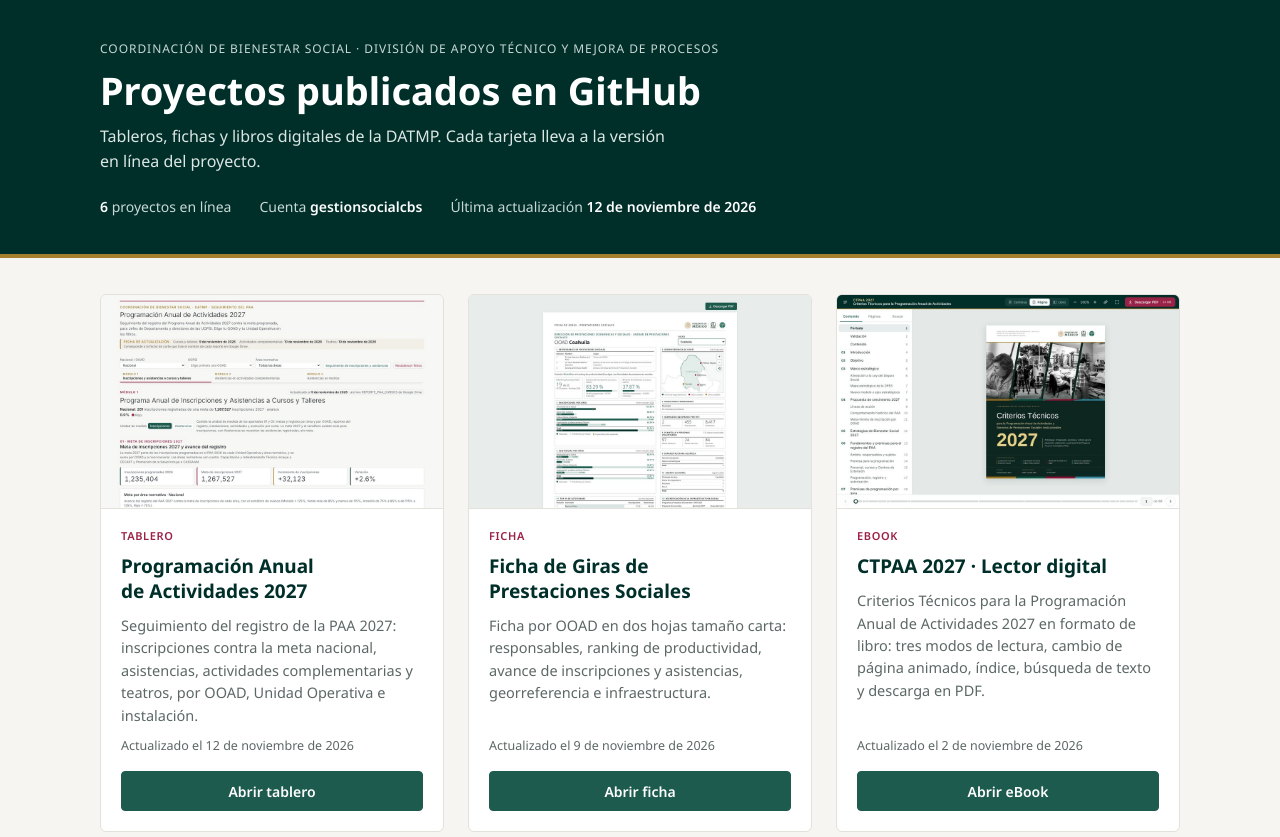
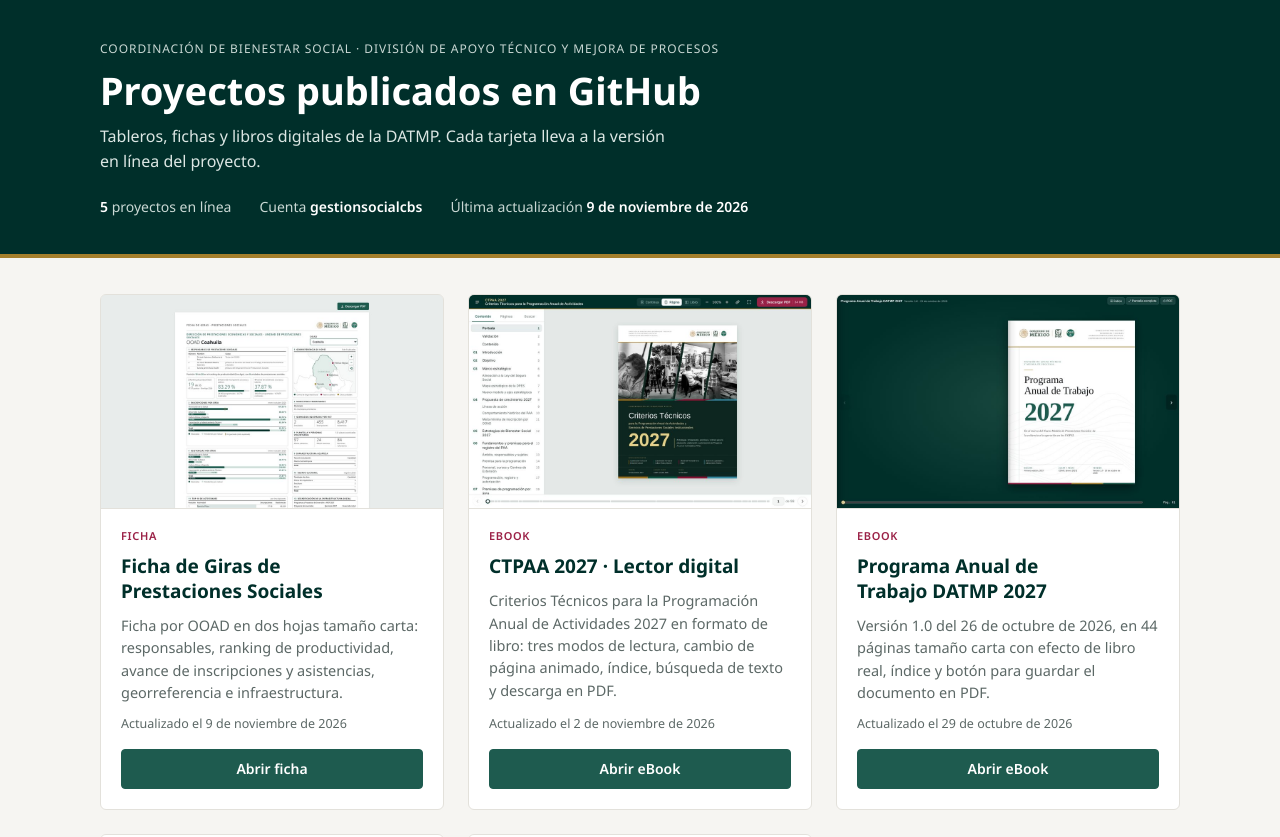
Before and after one commit to gestionsocialcbs/DATMP, a plain HTML site: page index.html in a window 1280 px wide. Shown: the top 837 px of the page. Drawn offline with Linux system fonts and the light colour scheme.

Commit message:
Elimina el tablero de la Programación Anual de Actividades 2027 del catálogo
Co-Authored-By: Claude Sonnet 5.5 <noreply@anthropic.com>
Claude-Session: https://claude.ai/code/session_01MfByuxqzdMRzx3sx89Wjzf

```diff
--- a/index.html
+++ b/index.html
@@ -52,9 +52,9 @@ h2{font-size:19px;line-height:1.3;font-weight:700;margin:0;color:var(--verde-osc
     <h1>Proyectos publicados en GitHub</h1>
     <p class="lead">Tableros, fichas y libros digitales de la DATMP. Cada tarjeta lleva a la versión en línea del proyecto.</p>
     <div class="meta">
-      <span><b>6</b> proyectos en línea</span>
+      <span><b>5</b> proyectos en línea</span>
       <span>Cuenta <b>gestionsocialcbs</b></span>
-      <span>Última actualización <b>12 de noviembre de 2026</b></span>
+      <span>Última actualización <b>9 de noviembre de 2026</b></span>
     </div>
   </div>
 </header>
@@ -62,19 +62,6 @@ h2{font-size:19px;line-height:1.3;font-weight:700;margin:0;color:var(--verde-osc
 <main>
   <div class="wrap">
     <div class="grid">
-
-      <article class="card">
-        <a class="shot" href="https://gestionsocialcbs.github.io/PAA27/" aria-label="Abrir Programación Anual de Actividades 2027"><img src="img/paa27.jpg" alt="Captura del tablero de la Programación Anual de Actividades 2027" loading="lazy"></a>
-        <div class="body">
-          <span class="tag">Tablero</span>
-          <h2>Programación Anual de Actividades 2027</h2>
-          <p class="desc">Seguimiento del registro de la PAA 2027: inscripciones contra la meta nacional, asistencias, actividades complementarias y teatros, por OOAD, Unidad Operativa e instalación.</p>
-          <p class="upd">Actualizado el 12 de noviembre de 2026</p>
-          <div class="actions">
-            <a class="btn primary" href="https://gestionsocialcbs.github.io/PAA27/">Abrir tablero</a>
-          </div>
-        </div>
-      </article>
 
       <article class="card">
         <a class="shot" href="https://gestionsocialcbs.github.io/ficha-giras/" aria-label="Abrir Ficha de Giras de Prestaciones Sociales"><img src="img/ficha-giras.jpg" alt="Captura de la Ficha de Giras de Prestaciones Sociales" loading="lazy"></a>
```
Also changed, not shown: img/paa27.jpg (deleted).
